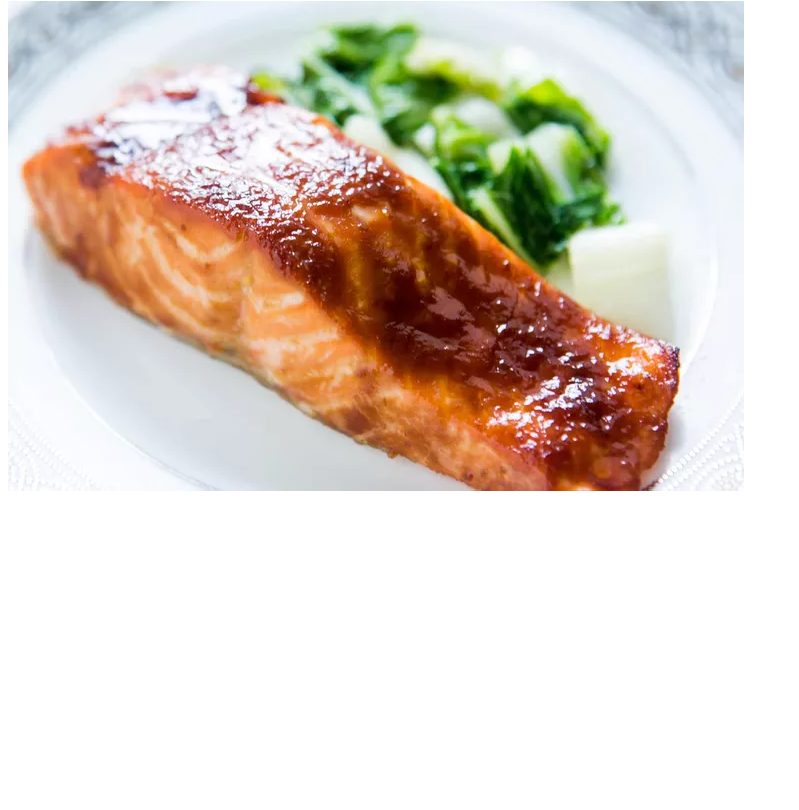
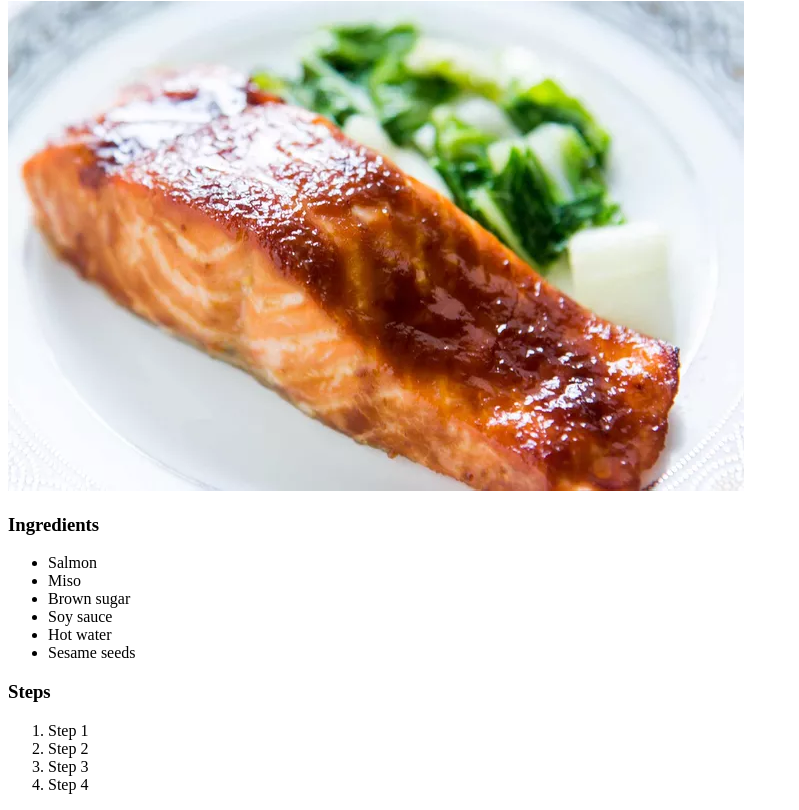
Before and after one commit to swilkins19/odin-recipes, a plain HTML site: page recipes/MisoGlazedSalmon.html in a window 1280 px wide. Shown: the part 79-889 px from the top of the page, without its empty margins (0-799 px from the left). Before the commit the page ends 800 px from the top, so only its background shows below. Drawn offline with Linux system fonts and the light colour scheme.

Commit message:
add content, steps are placeholder text

```diff
--- a/recipes/MisoGlazedSalmon.html
+++ b/recipes/MisoGlazedSalmon.html
@@ -9,5 +9,24 @@
     <body>
         <h1>Miso Glazed Salmon</h1>
         <img src="../images/MisoGlazedSalmon.jpeg">
+
+        <h3>Ingredients</h3>
+        <ul>
+            <li>Salmon</li>
+            <li>Miso</li>
+            <li>Brown sugar</li>
+            <li>Soy sauce</li>
+            <li>Hot water</li>
+            <li>Sesame seeds</li>
+        </ul>
+
+        <h3>Steps</h3>
+        <ol>
+            <li>Step 1</li>
+            <li>Step 2</li>
+            <li>Step 3</li>
+            <li>Step 4</li>
+        </ol>
+
     </body>
 </html>
```
